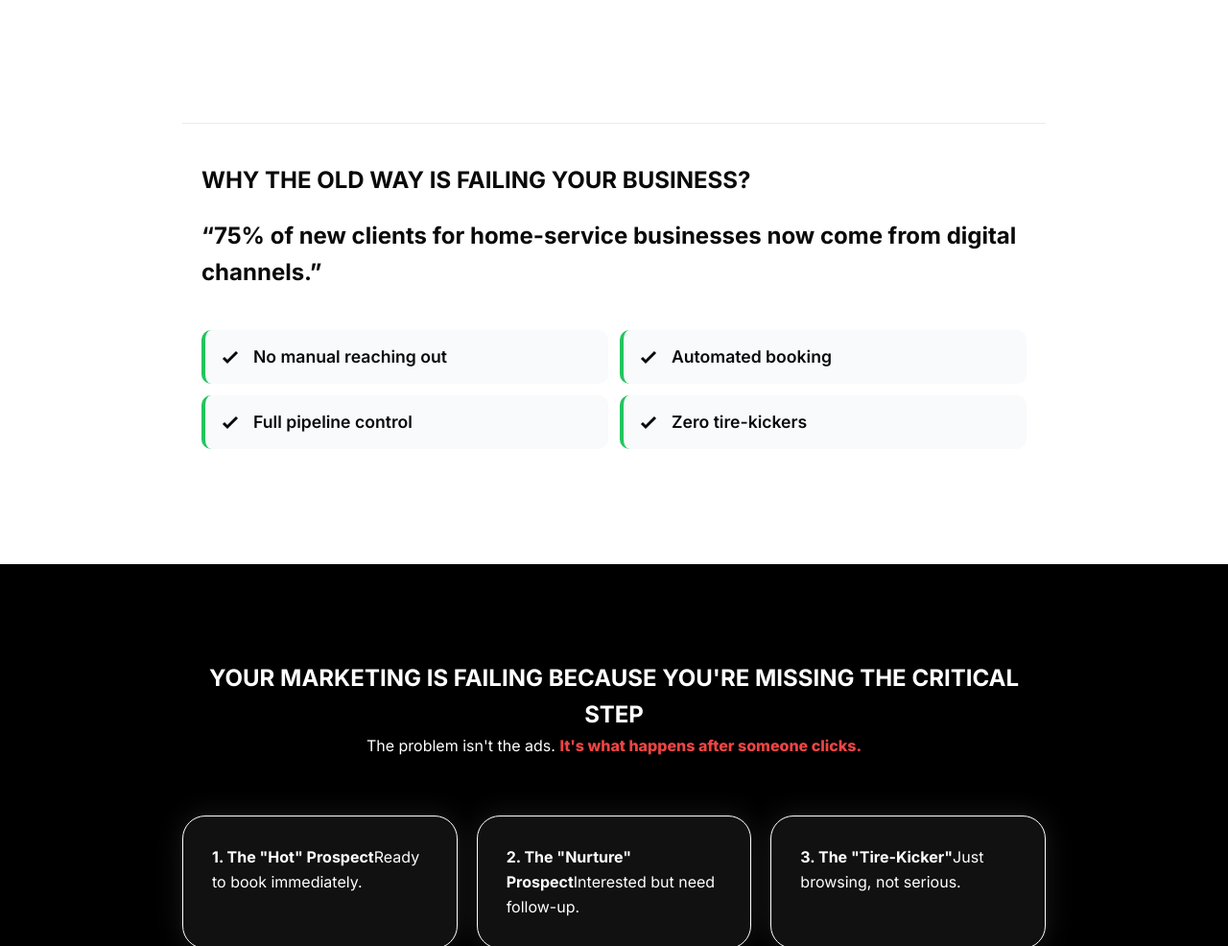
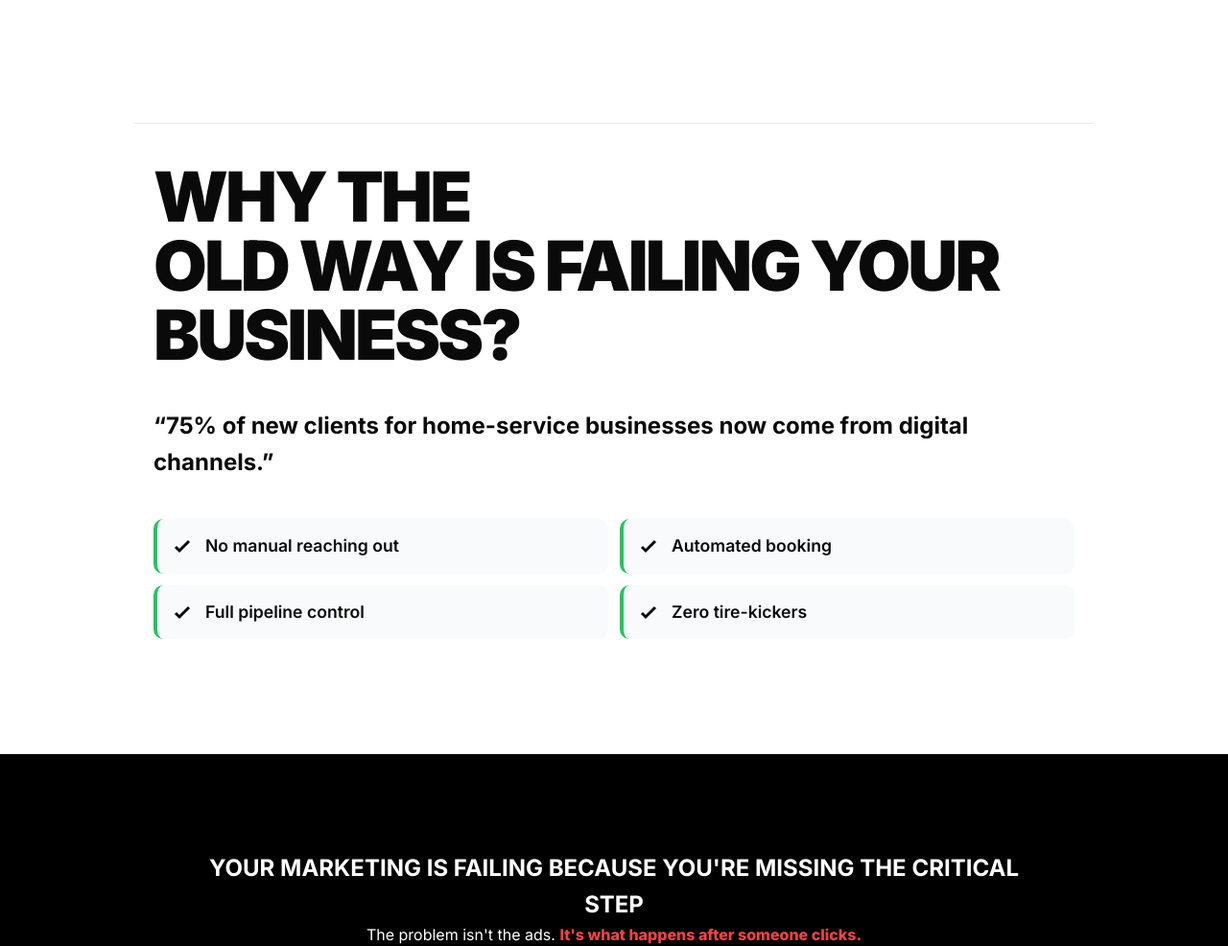
Before and after one commit to AgencyLP/RH-AGENCY-SITE, a plain HTML site: page index.html in a window 1280 px wide. Shown: the part 1140-2126 px from the top of the page at 96% size. Drawn offline with Linux system fonts and the light colour scheme.

Commit message:
Update index.html

```diff
--- a/index.html
+++ b/index.html
@@ -115,8 +115,16 @@
     }
     .deal-with-card svg { color: #ef4444; flex-shrink: 0; }
 
-    /* ===== Reason Section ===== */
-    .reason-section { max-width: 900px; margin: 0 auto; border-top: 1px solid var(--border); }
+    /* ===== Reason Section (BIGGER TITLE) ===== */
+    .reason-section { max-width: 1000px; margin: 0 auto; border-top: 1px solid var(--border); }
+    .reason-section h2 {
+      font-size: clamp(2.5rem, 8vw, 4.5rem); /* Increased size */
+      font-weight: 950;
+      line-height: 1;
+      letter-spacing: -0.04em;
+      margin-bottom: 40px;
+      text-transform: uppercase;
+    }
     .real-marketing-grid { display: grid; grid-template-columns: repeat(auto-fit, minmax(400px, 1fr)); gap: 12px; margin: 40px 0; }
     .real-marketing-item {
       display: flex; gap: 12px; padding: 14px; border-radius: 10px; align-items: center;
@@ -197,7 +205,7 @@
 
   <section class="reason-section">
     <div class="reveal">
-      <h2>WHY THE OLD WAY IS FAILING YOUR BUSINESS?</h2>
+      <h2>WHY THE<br>OLD WAY IS FAILING YOUR BUSINESS?</h2>
       <div class="reason-body">
         <p style="font-size: 1.5rem; font-weight: 700; margin: 20px 0;">“75% of new clients for home-service businesses now come from digital channels.”</p>
         <div class="real-marketing-grid">
```
